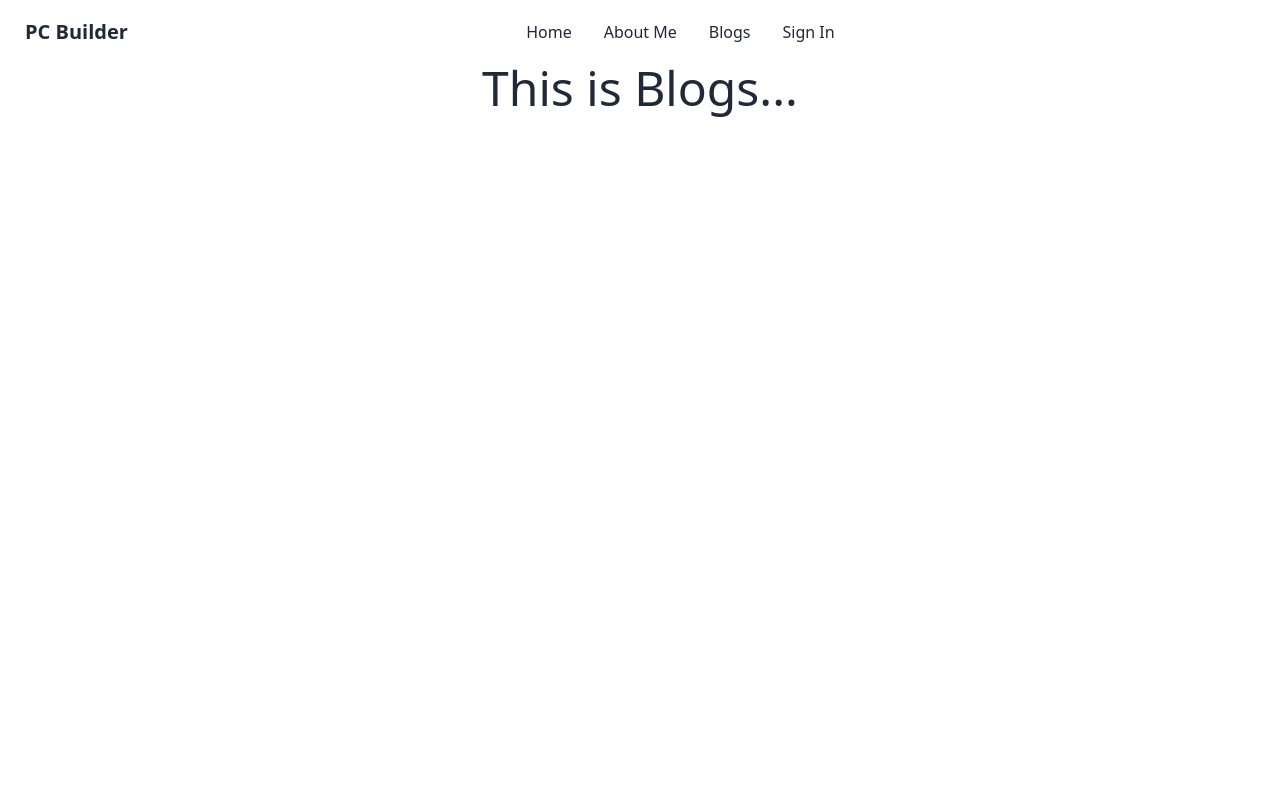
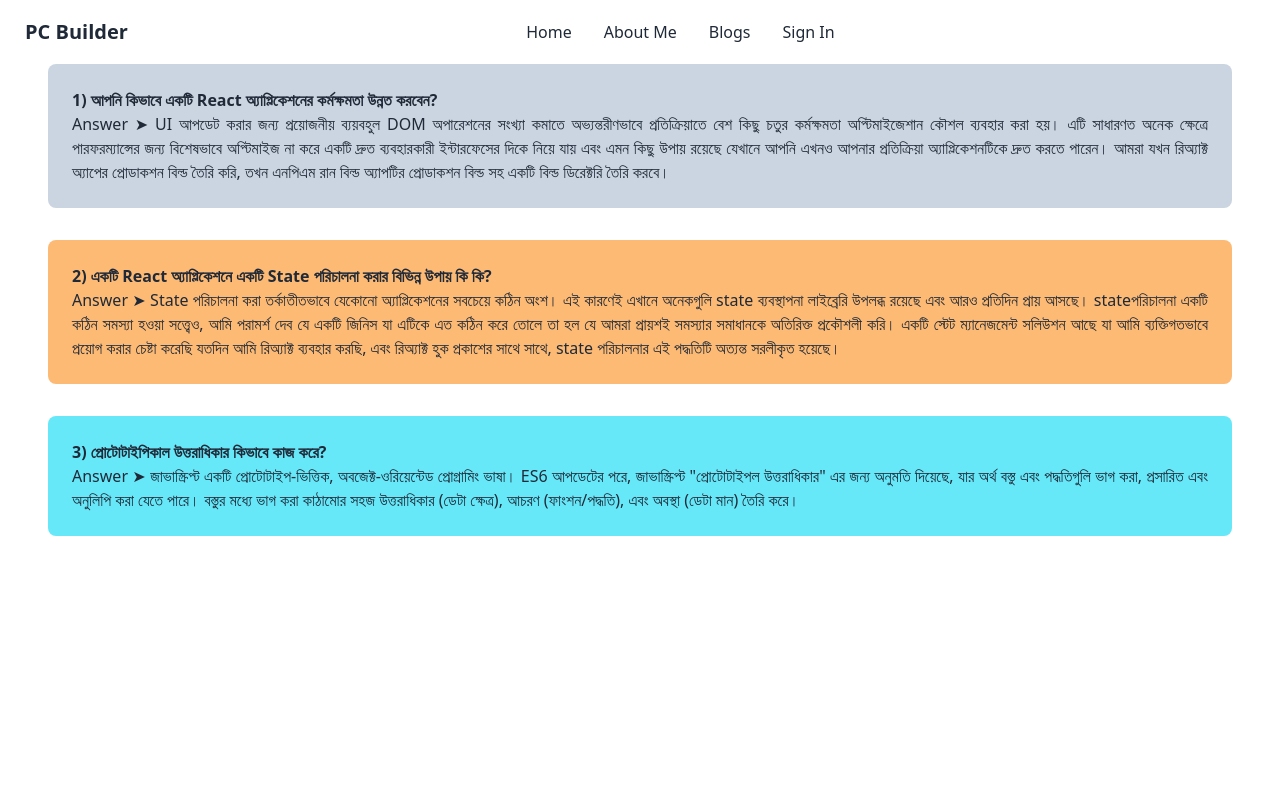
Before and after one commit to Developer-Rajesh100/Pc-Builder-client-side, a React (Create React App) app: page /blogs in a window 1280 px wide. Shown: the top 800 px of the page. Built offline with nearby package versions, Linux system fonts and the light colour scheme; no server answers.

Commit message:
Quantity update done

```diff
--- a/src/Pages/Blogs/Blogs.js
+++ b/src/Pages/Blogs/Blogs.js
@@ -2,7 +2,59 @@ import React from "react";
 
 const Blogs = () => {
     return (
-        <div className="text-center text-5xl h-screen">This is Blogs...</div>
+        <div className="h-screen mx-12">
+            <div className=" bg-slate-300 p-6 rounded-lg mb-8">
+                <p className="text-justify">
+                    <b>
+                        1) আপনি কিভাবে একটি React অ্যাপ্লিকেশনের কর্মক্ষমতা
+                        উন্নত করবেন?
+                    </b>
+                    <br />
+                    Answer ➤ UI আপডেট করার জন্য প্রয়োজনীয় ব্যয়বহুল DOM
+                    অপারেশনের সংখ্যা কমাতে অভ্যন্তরীণভাবে প্রতিক্রিয়াতে বেশ
+                    কিছু চতুর কর্মক্ষমতা অপ্টিমাইজেশান কৌশল ব্যবহার করা হয়। এটি
+                    সাধারণত অনেক ক্ষেত্রে পারফরম্যান্সের জন্য বিশেষভাবে
+                    অপ্টিমাইজ না করে একটি দ্রুত ব্যবহারকারী ইন্টারফেসের দিকে
+                    নিয়ে যায় এবং এমন কিছু উপায় রয়েছে যেখানে আপনি এখনও আপনার
+                    প্রতিক্রিয়া অ্যাপ্লিকেশনটিকে দ্রুত করতে পারেন। আমরা যখন
+                    রিঅ্যাক্ট অ্যাপের প্রোডাকশন বিল্ড তৈরি করি, তখন এনপিএম রান
+                    বিল্ড অ্যাপটির প্রোডাকশন বিল্ড সহ একটি বিল্ড ডিরেক্টরি তৈরি
+                    করবে।
+                </p>
+            </div>
+            <div className=" bg-orange-300 p-6 rounded-lg mb-8">
+                <p className="text-justify">
+                    <b>
+                        2) একটি React অ্যাপ্লিকেশনে একটি State পরিচালনা করার
+                        বিভিন্ন উপায় কি কি?
+                    </b>
+                    <br />
+                    Answer ➤ State পরিচালনা করা তর্কাতীতভাবে যেকোনো
+                    অ্যাপ্লিকেশনের সবচেয়ে কঠিন অংশ। এই কারণেই এখানে অনেকগুলি
+                    state ব্যবস্থাপনা লাইব্রেরি উপলব্ধ রয়েছে এবং আরও প্রতিদিন
+                    প্রায় আসছে। stateপরিচালনা একটি কঠিন সমস্যা হওয়া সত্ত্বেও,
+                    আমি পরামর্শ দেব যে একটি জিনিস যা এটিকে এত কঠিন করে তোলে তা
+                    হল যে আমরা প্রায়শই সমস্যার সমাধানকে অতিরিক্ত প্রকৌশলী করি।
+                    একটি স্টেট ম্যানেজমেন্ট সলিউশন আছে যা আমি ব্যক্তিগতভাবে
+                    প্রয়োগ করার চেষ্টা করেছি যতদিন আমি রিঅ্যাক্ট ব্যবহার করছি,
+                    এবং রিঅ্যাক্ট হুক প্রকাশের সাথে সাথে, state পরিচালনার এই
+                    পদ্ধতিটি অত্যন্ত সরলীকৃত হয়েছে।
+                </p>
+            </div>
+            <div className=" bg-cyan-300 p-6 rounded-lg mb-8">
+                <p className="text-justify">
+                    <b>3) প্রোটোটাইপিকাল উত্তরাধিকার কিভাবে কাজ করে?</b>
+                    <br />
+                    Answer ➤ জাভাস্ক্রিপ্ট একটি প্রোটোটাইপ-ভিত্তিক,
+                    অবজেক্ট-ওরিয়েন্টেড প্রোগ্রামিং ভাষা। ES6 আপডেটের পরে,
+                    জাভাস্ক্রিপ্ট "প্রোটোটাইপল উত্তরাধিকার" এর জন্য অনুমতি
+                    দিয়েছে, যার অর্থ বস্তু এবং পদ্ধতিগুলি ভাগ করা, প্রসারিত এবং
+                    অনুলিপি করা যেতে পারে। বস্তুর মধ্যে ভাগ করা কাঠামোর সহজ
+                    উত্তরাধিকার (ডেটা ক্ষেত্র), আচরণ (ফাংশন/পদ্ধতি), এবং অবস্থা
+                    (ডেটা মান) তৈরি করে।
+                </p>
+            </div>
+        </div>
     );
 };
 
--- a/src/Pages/Dashboard/Dashboard.js
+++ b/src/Pages/Dashboard/Dashboard.js
@@ -15,7 +15,7 @@ const Dashboard = () => {
                 class="drawer-toggle"
             />
             <div class="drawer-content flex flex-col items-center">
-                <h2 className="text-5xl font-semibold text-purple-700">
+                <h2 className="text-5xl my-12 font-semibold text-purple-700">
                     Dashboard
                 </h2>
                 <Outlet></Outlet>
--- a/src/Pages/Dashboard/MakeAdmin.js
+++ b/src/Pages/Dashboard/MakeAdmin.js
@@ -18,7 +18,6 @@ const MakeAdmin = () => {
     console.log(users);
     return (
         <div>
-            Make Admin: {users?.length}
             <div class="overflow-x-auto">
                 <table class="table w-full">
                     {/* <!-- head --> */}
--- a/src/Pages/Dashboard/MyProfile.js
+++ b/src/Pages/Dashboard/MyProfile.js
@@ -2,9 +2,9 @@ import React from "react";
 
 const MyProfile = () => {
     return (
-        <div>
-            <h1>This Fetcher will coming soon!</h1>
-        </div>
+        <h1 className="text-2xl text-orange-500 font-semibold my-20">
+            This Fetcher will coming soon
+        </h1>
     );
 };
 
--- a/src/Pages/Home/Banner/Banner.js
+++ b/src/Pages/Home/Banner/Banner.js
@@ -4,6 +4,20 @@ import "./Banner.css";
 const Banner = () => {
     return (
         <div class="carousel w-full banner">
+            <div id="slide4" class="carousel-item relative w-full">
+                <img
+                    src="https://i.ibb.co/HF4M1gw/banner-3.jpg"
+                    class="w-full"
+                />
+                <div class="absolute flex justify-between transform -translate-y-1/2 left-5 right-5 top-1/2">
+                    <a href="#slide3" class="btn btn-circle">
+                        ❮
+                    </a>
+                    <a href="#slide1" class="btn btn-circle">
+                        ❯
+                    </a>
+                </div>
+            </div>
             <div id="slide1" class="carousel-item relative w-full h-full">
                 <img src="https://i.ibb.co/h7yjD59/banner.png" class="w-full" />
                 <div class="absolute flex justify-between transform -translate-y-1/2 left-5 right-5 top-1/2">
@@ -43,20 +57,6 @@ const Banner = () => {
                     </a>
                 </div>
             </div>
-            <div id="slide4" class="carousel-item relative w-full">
-                <img
-                    src="https://i.ibb.co/HF4M1gw/banner-3.jpg"
-                    class="w-full"
-                />
-                <div class="absolute flex justify-between transform -translate-y-1/2 left-5 right-5 top-1/2">
-                    <a href="#slide3" class="btn btn-circle">
-                        ❮
-                    </a>
-                    <a href="#slide1" class="btn btn-circle">
-                        ❯
-                    </a>
-                </div>
-            </div>
         </div>
     );
 };
--- a/src/Pages/Home/Products/SingleProduct.js
+++ b/src/Pages/Home/Products/SingleProduct.js
@@ -2,8 +2,15 @@ import React from "react";
 import { useNavigate } from "react-router-dom";
 
 const SingleProduct = ({ product }) => {
-    const { _id, image, name, description, price, quantity, minimumQuantity } =
-        product;
+    const {
+        _id,
+        image,
+        name,
+        description,
+        price,
+        availableQuantity,
+        minimumQuantity,
+    } = product;
     const navigate = useNavigate();
     const navigateToProductDetail = (id) => {
         navigate(`/productdetail/${_id}`);
@@ -22,7 +29,8 @@ const SingleProduct = ({ product }) => {
                 </p>
                 <p>
                     {" "}
-                    <strong>Available Quantity:</strong> <i> {quantity} </i>{" "}
+                    <strong>Available Quantity:</strong>{" "}
+                    <i> {availableQuantity} </i>{" "}
                 </p>
                 <p>
                     {" "}
--- a/src/Pages/Shared/Navebar/Navebar.js
+++ b/src/Pages/Shared/Navebar/Navebar.js
@@ -26,12 +26,12 @@ const Navebar = () => {
 
             {user && (
                 <>
-                    <li>
+                    {/* <li>
                         <Link to="/manageproduct">Manage Products</Link>
                     </li>
                     <li>
                         <Link to="/addproduct">Add Product</Link>
-                    </li>
+                    </li> */}
                     <li>
                         <Link to="/dashboard">Dashboard</Link>
                     </li>
```
Also changed, not shown: src/Pages/ProductDetail/ProductDetail.js (+67 -23 lines).
